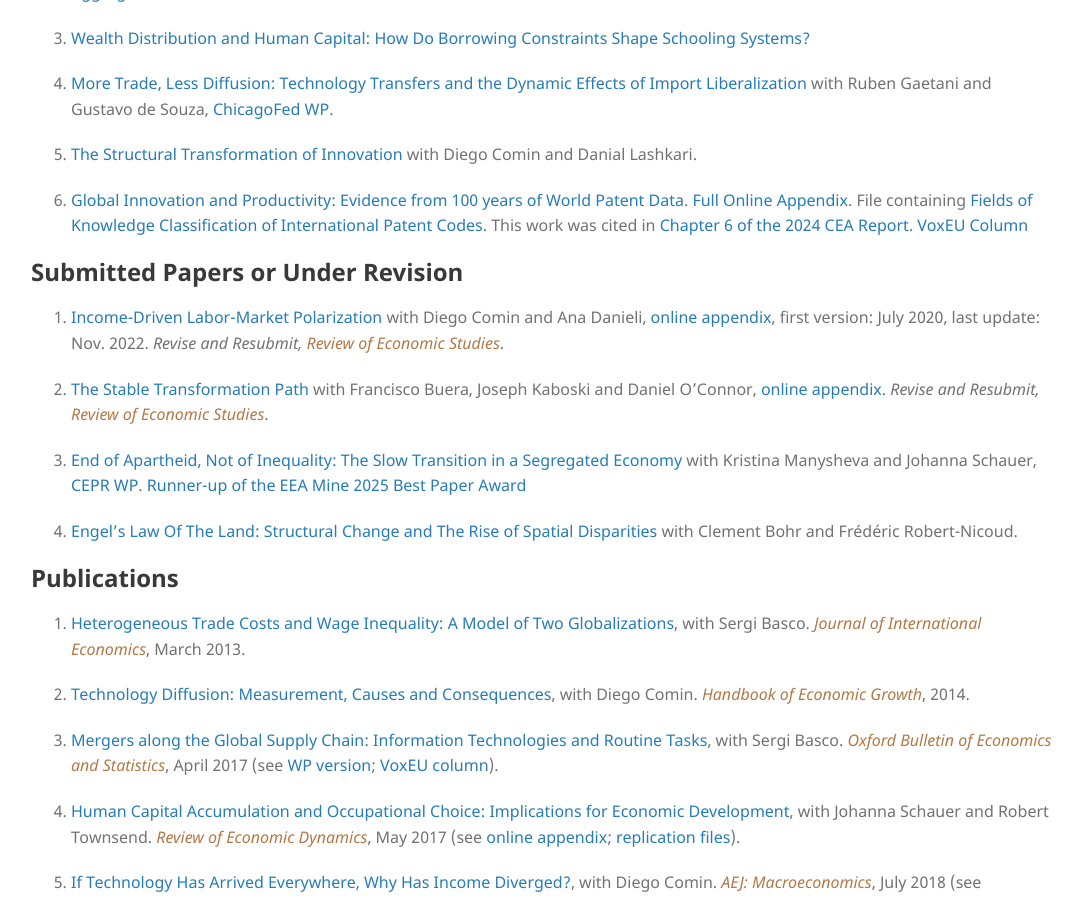
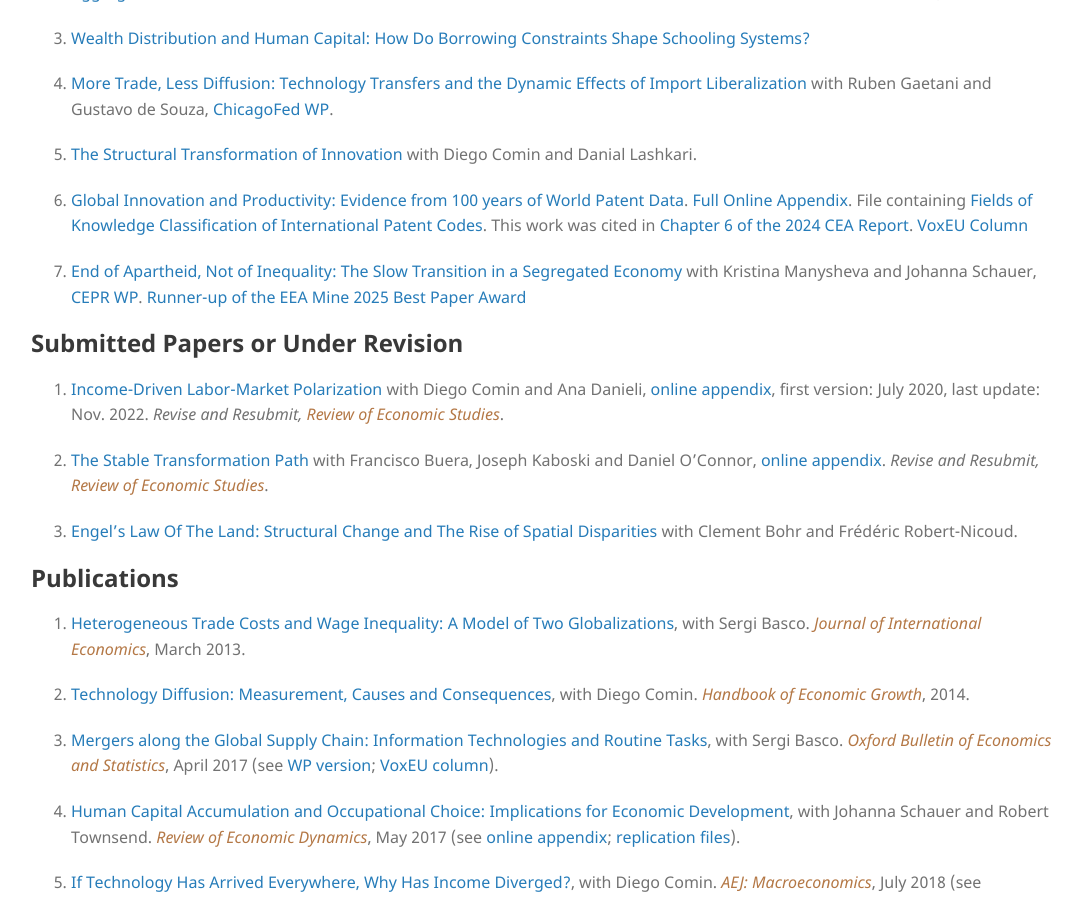
Before and after one commit to mestieri/mestieri.github.io, a Jekyll site: the page built from index.md, in a window 1280 px wide and 900 px high, scrolled down 660 px. Shown: the whole window, without its empty margins (97-1179 px from the left). Built offline with Jekyll 4.4.1, drawn with Linux system fonts in a browser that asks for light colours; part of the change alters nothing that is shown.

```diff
--- a/index.md
+++ b/index.md
@@ -89,6 +89,8 @@ for Nonhomothetic CES Preferences](https://www.dropbox.com/scl/fi/obu49nw8d74wye
 
 6. [Global Innovation and Productivity: Evidence from 100 years of World Patent Data](https://www.dropbox.com/scl/fi/3nbtp328lugkp82lrytbn/bmm.pdf?rlkey=yaw5hgq9eav4vo6c7gt74ieuv&dl=0). [Full Online Appendix](https://www.dropbox.com/s/223f712mupuij5v/bmm_oa.pdf?dl=0). File containing [Fields of Knowledge Classification of International Patent Codes](https://www.dropbox.com/s/sne8ac9t22pwcy3/Fields_of_knowledge.csv?dl=0). This work was cited in [Chapter 6 of the 2024 CEA Report](https://www.whitehouse.gov/wp-content/uploads/2024/03/ERP-2024-CHAPTER-6.pdf). [VoxEU Column](https://cepr.org/voxeu/columns/it-takes-village-create-idea-knowledge-spillovers-and-productivity-over-past-hundred)
 
+7. [End of Apartheid, Not of Inequality: The Slow Transition in a Segregated Economy](https://www.dropbox.com/scl/fi/4q79efmqe94pbkl3zq18p/MMS.pdf?rlkey=ertuj2kk3wxzl1ik0khz5dz2d&dl=0) with Kristina Manysheva and Johanna Schauer, [CEPR WP](https://hub.cepr.org/civicrm/file?id=241935&eid=256008&fcs=2eddbf108c3edd1775a9824651b70a6fb9ed9ae79cf68bfde242d61cda371469_1752890681_168). [Runner-up of the EEA Mine 2025 Best Paper Award](https://www.eeassoc.org/mine-best-paper-award)
+
 
 
 ## Submitted Papers or Under Revision
@@ -101,9 +103,7 @@ for Nonhomothetic CES Preferences](https://www.dropbox.com/scl/fi/obu49nw8d74wye
     with Francisco Buera, Joseph Kaboski and Daniel O'Connor,
     [online appendix](https://www.dropbox.com/scl/fi/g9fxctt7edatpbjxvptm4/bkmo_oa_july24.pdf?rlkey=re54p78yaiczlqq1ilzq8teu4&dl=0). *Revise and Resubmit,<blue> Review of Economic Studies</blue>*.
 
-3. [End of Apartheid, Not of Inequality: The Slow Transition in a Segregated Economy](https://www.dropbox.com/scl/fi/4q79efmqe94pbkl3zq18p/MMS.pdf?rlkey=ertuj2kk3wxzl1ik0khz5dz2d&dl=0) with Kristina Manysheva and Johanna Schauer, [CEPR WP](https://hub.cepr.org/civicrm/file?id=241935&eid=256008&fcs=2eddbf108c3edd1775a9824651b70a6fb9ed9ae79cf68bfde242d61cda371469_1752890681_168). [Runner-up of the EEA Mine 2025 Best Paper Award](https://www.eeassoc.org/mine-best-paper-award)
-
-4. [Engel’s Law Of The Land: Structural Change and The Rise of Spatial Disparities](https://www.dropbox.com/scl/fi/t7sime3p068ayols59bn0/EcoGeo-StructChange-HCDv2.pdf?rlkey=uijytd83754bhunhfp1to2liq&dl=0)  with Clement Bohr and Frédéric Robert-Nicoud.
+3. [Engel’s Law Of The Land: Structural Change and The Rise of Spatial Disparities](https://www.dropbox.com/scl/fi/t7sime3p068ayols59bn0/EcoGeo-StructChange-HCDv2.pdf?rlkey=uijytd83754bhunhfp1to2liq&dl=0)  with Clement Bohr and Frédéric Robert-Nicoud.
 
 
 
```
